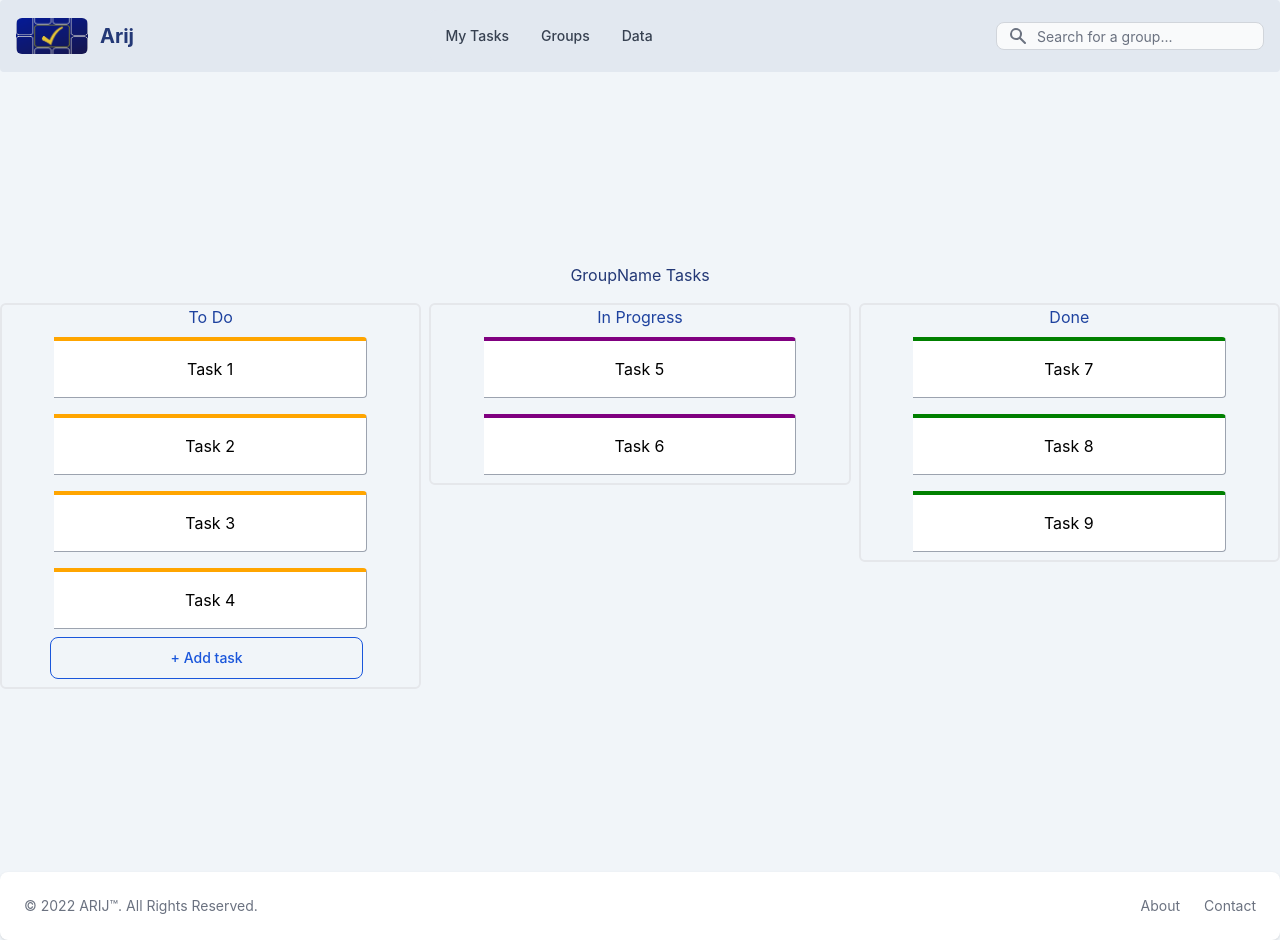
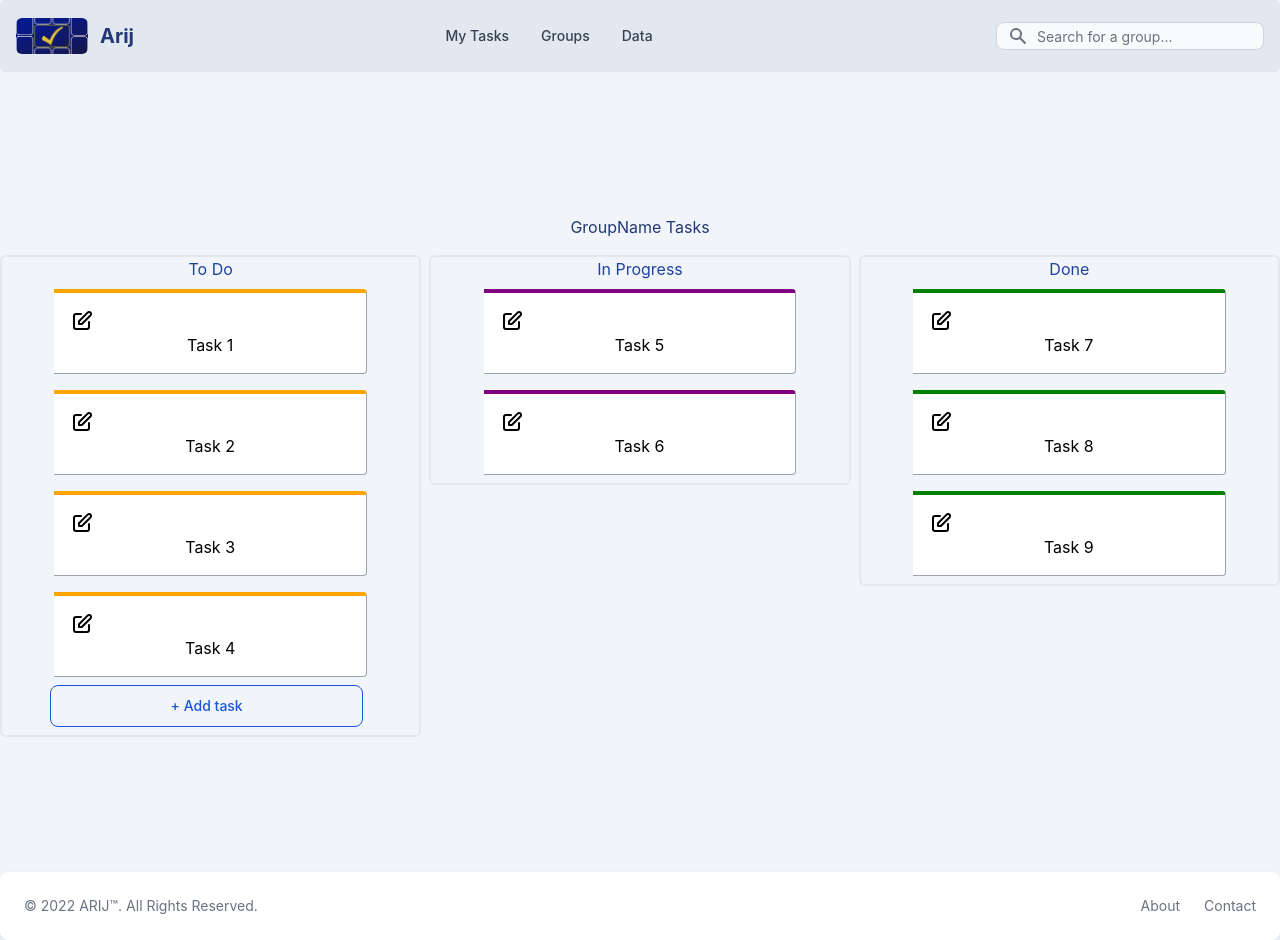
Before and after one commit to Jstelzl/arij, a React (Create React App) app in the folder client/: page /group/a in a window 1280 px wide. Built offline with nearby package versions, Linux system fonts and the light colour scheme.

Commit message:
start edit task function

```diff
--- a/client/src/components/AddTask/index.js
+++ b/client/src/components/AddTask/index.js
@@ -1,4 +1,4 @@
-import React, { useEffect, useState } from "react";
+import React, { useEffect, useState, Component } from "react";
 import Datepicker from "flowbite-datepicker/Datepicker";
 
 function Modal({ setShowModal, columnTitle, addItem }) {
@@ -122,8 +122,8 @@ function Modal({ setShowModal, columnTitle, addItem }) {
                   </select>
                 </div>
                 <div>
-                <button type="button" onClick={() => setShowModal(false)} className="text-blue-700 hover:text-white border border-blue-700 hover:bg-blue-800 focus:ring-4 focus:outline-none focus:ring-blue-300 font-medium rounded-lg text-sm px-5 py-2.5 text-center mr-2 mb-2 dark:border-blue-500 dark:text-blue-500 dark:hover:text-white dark:hover:bg-blue-600 dark:focus:ring-blue-800">Submit</button>
-                <button type="button" onClick={() => addItem(task)} className="text-red-700 hover:text-white border border-red-700 hover:bg-red-800 focus:ring-4 focus:outline-none focus:ring-red-300 font-medium rounded-lg text-sm px-5 py-2.5 text-center mr-2 mb-2 dark:border-red-500 dark:text-red-500 dark:hover:text-white dark:hover:bg-red-600 dark:focus:ring-red-900">Cancel</button>
+                <button type="button" onClick={() => addItem(task)} className="text-blue-700 hover:text-white border border-blue-700 hover:bg-blue-800 focus:ring-4 focus:outline-none focus:ring-blue-300 font-medium rounded-lg text-sm px-5 py-2.5 text-center mr-2 mb-2 dark:border-blue-500 dark:text-blue-500 dark:hover:text-white dark:hover:bg-blue-600 dark:focus:ring-blue-900">Submit</button>
+                <button type="button" onClick={() => setShowModal(false)} className="text-red-700 hover:text-white border border-red-700 hover:bg-red-800 focus:ring-4 focus:outline-none focus:ring-red-300 font-medium rounded-lg text-sm px-5 py-2.5 text-center mr-2 mb-2 dark:border-red-500 dark:text-red-500 dark:hover:text-white dark:hover:bg-red-600 dark:focus:ring-red-800">Cancel</button>
                 </div>
               </form>
             </div>
--- a/client/src/components/Column/index.js
+++ b/client/src/components/Column/index.js
@@ -14,6 +14,7 @@ function Column({ itemList, colTitle, color }) {
         console.log(task);
         itemList.push(task);
         setShowModal(false);
+
     };
 
     return (
@@ -29,6 +30,7 @@ function Column({ itemList, colTitle, color }) {
                 {
                     itemList.map((i, index) => (
                         <Item
+                            openAddNewTaskModal={openAddNewTaskModal}
                             key={index}
                             data={i}
                             color={color}
--- a/client/src/components/TaskItem/index.js
+++ b/client/src/components/TaskItem/index.js
@@ -1,20 +1,38 @@
-import React from 'react'
-import '../../App.css'
-import Draggable from 'react-draggable';
+import React from "react";
+import "../../App.css";
+// import Draggable from 'react-draggable';
 
-function Item({ data, color }) {
-    return (
-        <Draggable>
-        <div className="max-w-sm w-full lg:max-w-full lg:flex justify-center">
-            <div class="h-48 lg:h-auto lg:w-3/4 flex-none bg-cover rounded-t lg:rounded-t-none lg:rounded-l text-center overflow-hidden py-2">
-            <div class="border-r border-b border-l border-gray-400 lg:border-l-0 lg:border-t lg:border-gray-400 bg-white rounded-b lg:rounded-b-none lg:rounded-r p-4 flex flex-col justify-between leading-normal" style={{borderTop: `4px solid ${color}` }}>
-
-            {data}
+function Item({ data, color, openAddNewTaskModal }) {
+  return (
+    // <Draggable>
+    <div className="max-w-sm w-full lg:max-w-full lg:flex justify-center">
+      <div className="h-48 lg:h-auto lg:w-3/4 flex-none bg-cover rounded-t lg:rounded-t-none lg:rounded-l text-center overflow-hidden py-2">
+        <div
+          className="border-r border-b border-l border-gray-400 lg:border-l-0 lg:border-t lg:border-gray-400 bg-white rounded-b lg:rounded-b-none lg:rounded-r p-4 flex flex-col justify-between leading-normal"
+          style={{ borderTop: `4px solid ${color}` }}
+        >
+          <button onClick={openAddNewTaskModal}>
+            <svg
+              className="w-6 h-6"
+              fill="none"
+              stroke="currentColor"
+              viewBox="0 0 24 24"
+              xmlns="http://www.w3.org/2000/svg"
+            >
+              <path
+                stroke-linecap="round"
+                stroke-linejoin="round"
+                stroke-width="2"
+                d="M11 5H6a2 2 0 00-2 2v11a2 2 0 002 2h11a2 2 0 002-2v-5m-1.414-9.414a2 2 0 112.828 2.828L11.828 15H9v-2.828l8.586-8.586z"
+              ></path>
+            </svg>
+          </button>
+          {data}
         </div>
-        </div>
-        </div>
-        </Draggable>
-    )
+      </div>
+    </div>
+    // </Draggable>
+  );
 }
 
 export default Item;
```
